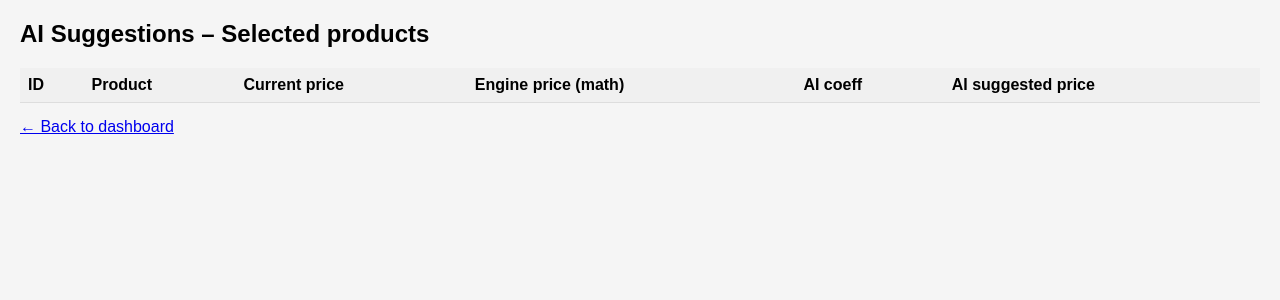
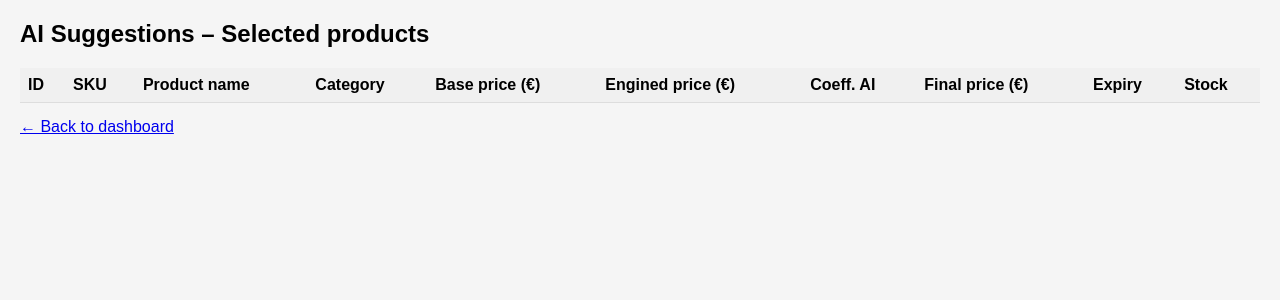
Before and after one commit to Lowgam/dynamic_pricing_app, a FastAPI app: page /ai-suggestions in a window 1280 px wide. Shown: the top 300 px of the page. Run offline with FastAPI, Linux system fonts and the light colour scheme; lists and menus that the app fills with data are empty.

Commit message:
6 dicembre 2025 (5 dicembre 2025) -  Testing
- Manual test for complete pricing flow
- Logging in a better place
- Better output at endpoint /ai-suggestion
- Code cleaning

```diff
--- a/app/routes/dashboard.py
+++ b/app/routes/dashboard.py
@@ -9,8 +9,6 @@ from typing import List
 from app.services.chart_data_builder import build_chart_data
 from app.database.queries import get_products_by_ids
 from app.services.pricing_ai_pipeline import simulate_new_prices_with_ai
-from app.utils.logger import ai_logger
-
 
 router = APIRouter()
 templates = Jinja2Templates(directory="app/templates")
@@ -55,17 +53,6 @@ async def ai_suggestions(request: Request, ids: str= ""):
 
     suggestion = simulate_new_prices_with_ai(products)
 
-    for p in products:
-        ai_logger.info(
-            "product_id=%s | name=%s | base_price=%s | engined_price=%s | ai_coeff=%s | final_price=%s",
-            p.get("product_id"),
-            p.get("name"),
-            p.get("base_price") or p.get("price"),
-            p.get("engined_price"),
-            p.get("ai_coeff"),
-            p.get("final_price")
-        )
-
     return templates.TemplateResponse(
         "ai_suggestions.html",
         {
--- a/app/services/pricing_ai_pipeline.py
+++ b/app/services/pricing_ai_pipeline.py
@@ -10,6 +10,7 @@ from typing import List, Dict
 from app.services.pricing_engine import calculate_engined_price, apply_engined_price
 from app.services.feature_builder import build_features
 from app.services.ai_engine import calculate_ai_coefficient
+from app.utils.logger import ai_logger
 
 # ---------------------------------------------------
 # Fx: simulate new prices using AI
@@ -43,6 +44,20 @@ def simulate_new_prices_with_ai(products: List[Dict]) -> List[Dict]:
         # 4) Calculate the final price back to the engine
         final_price = apply_engined_price(engined_price, ai_coeff)
 
+        # 4.1) Log AI suggestions
+        ai_logger.info(
+            "AI suggestion | product_id=%s | sku=%s | name=%s | base_price=%s | "
+            "engined_price=%s | ai_coeff=%s | final_price=%s | reason=%s",
+            p.get("id"),
+            p.get("sku"),
+            p.get("name") or p.get("title"),
+            p.get("price"),
+            engined_price,
+            ai_coeff,
+            final_price,
+            ai_output["reason"],
+        )
+
         # 5) Return completed package for UI / API
         result.append({
             "id": p.get("id"),
--- a/app/services/pricing_engine.py
+++ b/app/services/pricing_engine.py
@@ -46,7 +46,7 @@ def calculate_engined_price(
 
     # 2) Discount based on days to expiry
     discount = 0.0
-    if days_to_expiry is None:
+    if days_exp is None:
         # If we do not have any expiration date the discount is 0
         discount = 0.0
 
--- a/app/templates/ai_suggestions.html
+++ b/app/templates/ai_suggestions.html
@@ -44,11 +44,15 @@
     <thead>
         <tr>
             <th>ID</th>
-            <th>Product</th>
-            <th>Current price</th>
-            <th>Engine price (math)</th>
-            <th>AI coeff</th>
-            <th>AI suggested price</th>
+            <th>SKU</th>
+            <th>Product name</th>
+            <th>Category</th>
+            <th>Base price (€)</th>
+            <th>Engined price (€)</th>
+            <th>Coeff. AI</th>
+            <th>Final price (€)</th>
+            <th>Expiry</th>
+            <th>Stock</th>
         </tr>
     </thead>
     <tbody>
@@ -57,13 +61,19 @@
         <!-- Product ID -->
         <td>{{ p.id }}</td>
 
+        <!-- SKU -->
+        <td>{{ p.SKU}}</td>
+
         <!-- Product Name -->
         <td>{{ p.name }}</td>
+
+        <!-- Category -->
+        <td>{{ p.Category }}</td>
 
         <!-- Current price -->
         <td>
             {% if p.base_price is not none %}
-                {{ p.base_price }}
+                {{ "%.2f"|format(p.base_price) }}
             {% else %}
                 -
             {% endif %}
@@ -72,7 +82,7 @@
         <!-- Engine price -->
         <td>
             {% if p.engined_price is not none %}
-                {{ p.engined_price }}
+                {{ "%.2f"|format(p.engined_price) }}
             {% else %}
                 -
             {% endif %}
@@ -81,7 +91,7 @@
         <!-- AI coeff -->
         <td>
             {% if p.ai_coefficient is not none %}
-                {{ p.ai_coefficient }}
+                {{ "%.2f"|format(p.ai_coefficient) }}
             {% else %}
                 -
             {% endif %}
@@ -90,11 +100,18 @@
         <!-- AI suggested price (final_price) -->
         <td>
             {% if p.final_price is not none %}
-                {{ p.final_price }}
+                {{ "%.2f"|format(p.final_price) }}
             {% else %}
                 -
             {% endif %}
         </td>
+
+        <!-- Expiry -->
+        <td> {{ p.expiry_date }}</td>
+
+        <!-- Stock -->
+        <td> {{ p.stock }} </td>
+
     </tr>
     {% endfor %}
 </tbody>
```
Also changed, not shown: app/tests/test_ai_flow_manual.py (added, +43 -0 lines).
